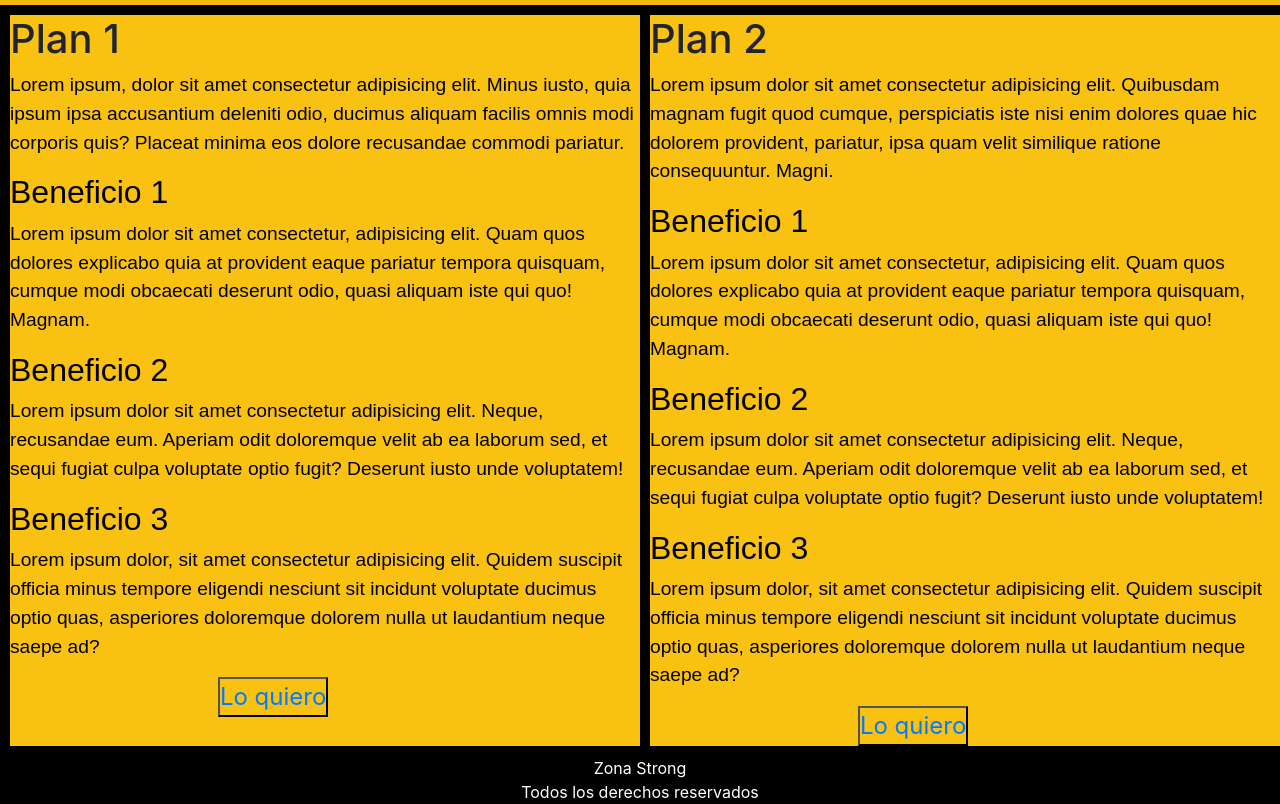
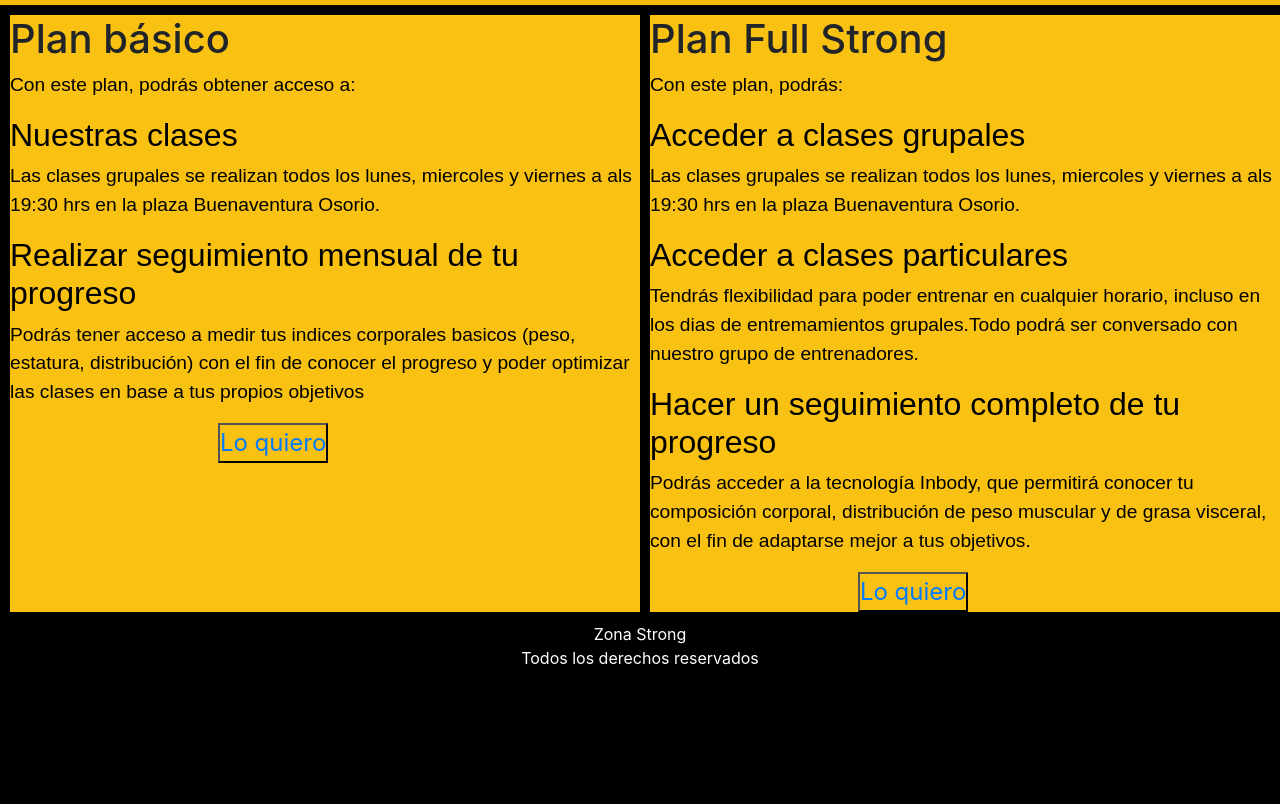
Before and after one commit to Felopizarro/Strong, a website: page pages/planes.html in a window 1280 px wide. Shown: the part 71-875 px from the top of the page. After the commit the page ends 800 px from the top, so only its background shows below. Drawn offline with nearby package versions, Linux system fonts and the light colour scheme.

Commit message:
sin lorem

```diff
--- a/pages/planes.html
+++ b/pages/planes.html
@@ -31,28 +31,27 @@
         </header>
     <main class="planes">
         <div class="plan-uno">
-            <h1> Plan 1</h1>
-            <p class="descripcion-plan">Lorem ipsum, dolor sit amet consectetur adipisicing elit. Minus iusto, quia ipsum ipsa accusantium deleniti odio, ducimus aliquam facilis omnis modi corporis quis? Placeat minima eos dolore recusandae commodi pariatur.</p>
-                <h2>Beneficio 1</h2>
-                    <p>Lorem ipsum dolor sit amet consectetur, adipisicing elit. Quam quos dolores explicabo quia at provident eaque pariatur tempora quisquam, cumque modi obcaecati deserunt odio, quasi aliquam iste qui quo! Magnam.</p>
-                <h2>Beneficio 2</h2>
-                    <p>Lorem ipsum dolor sit amet consectetur adipisicing elit. Neque, recusandae eum. Aperiam odit doloremque velit ab ea laborum sed, et sequi fugiat culpa voluptate optio fugit? Deserunt iusto unde voluptatem!</p>
-                <h2>Beneficio 3</h2>
-                    <p>Lorem ipsum dolor, sit amet consectetur adipisicing elit. Quidem suscipit officia minus tempore eligendi nesciunt sit incidunt voluptate ducimus optio quas, asperiores doloremque dolorem nulla ut laudantium neque saepe ad?</p>
+            <h1> Plan básico</h1>
+            <p class="descripcion-plan">Con este plan, podrás obtener acceso a:</p>
+                <h2>Nuestras clases</h2>
+                    <p>Las clases grupales se realizan todos los lunes, miercoles y viernes a als 19:30 hrs en la plaza Buenaventura Osorio.</p>
+                <h2>Realizar seguimiento mensual de tu progreso</h2>
+                    <p>Podrás tener acceso a medir tus indices corporales basicos (peso, estatura, distribución) con el fin de conocer el progreso y poder optimizar las clases en base a tus propios objetivos</p>
+
                     <button class="boton-lo-quiero" type="submit"><a href="form-ingreso.html">Lo quiero</a></button>
 
         </div>
 
         <div class="plan-dos">
-            <h1>Plan 2</h1>
-            <p class="descripcion-plan">Lorem ipsum dolor sit amet consectetur adipisicing elit. Quibusdam magnam fugit quod cumque, perspiciatis iste nisi enim dolores quae hic dolorem provident, pariatur, ipsa quam velit similique ratione consequuntur. Magni.</p>
+            <h1>Plan Full Strong</h1>
+            <p class="descripcion-plan">Con este plan, podrás:</p>
 
-                <h2>Beneficio 1</h2>
-                    <p>Lorem ipsum dolor sit amet consectetur, adipisicing elit. Quam quos dolores explicabo quia at provident eaque pariatur tempora quisquam, cumque modi obcaecati deserunt odio, quasi aliquam iste qui quo! Magnam.</p>
-                <h2>Beneficio 2</h2>
-                    <p>Lorem ipsum dolor sit amet consectetur adipisicing elit. Neque, recusandae eum. Aperiam odit doloremque velit ab ea laborum sed, et sequi fugiat culpa voluptate optio fugit? Deserunt iusto unde voluptatem!</p>
-                <h2>Beneficio 3</h2>
-                    <p>Lorem ipsum dolor, sit amet consectetur adipisicing elit. Quidem suscipit officia minus tempore eligendi nesciunt sit incidunt voluptate ducimus optio quas, asperiores doloremque dolorem nulla ut laudantium neque saepe ad?</p>
+                <h2>Acceder a clases grupales</h2>
+                    <p>Las clases grupales se realizan todos los lunes, miercoles y viernes a als 19:30 hrs en la plaza Buenaventura Osorio.</p>
+                <h2>Acceder a clases particulares</h2>
+                    <p>Tendrás flexibilidad para poder entrenar en cualquier horario, incluso en los dias de entremamientos grupales.Todo podrá ser conversado con nuestro grupo de entrenadores.</p>
+                <h2>Hacer un seguimiento completo de tu progreso</h2>
+                    <p>Podrás acceder a la tecnología Inbody, que permitirá conocer tu composición corporal, distribución de peso muscular y de grasa visceral, con el fin de adaptarse mejor a tus objetivos.</p>
 
                 <button class="boton-lo-quiero" type="submit"><a href="form-ingreso.html">Lo quiero</button></a>
         </div>
```
Also changed, not shown: pages/clases.html (+6 -6 lines).
